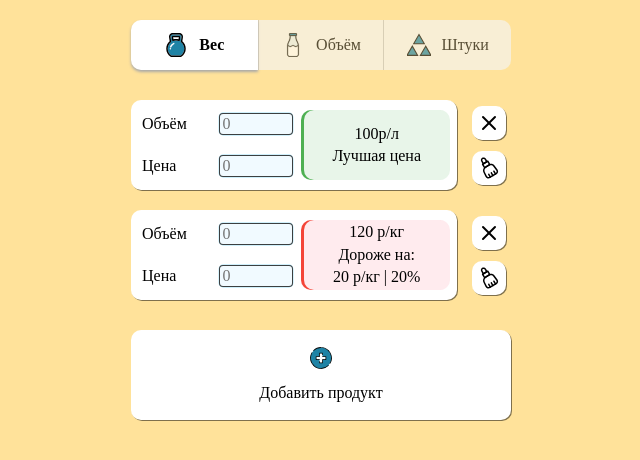
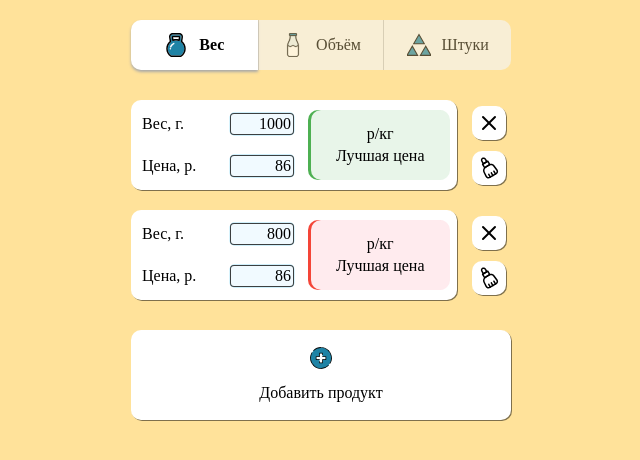
Before and after one commit to display-nice/react_economka, a React (Create React App) app: page / in a window 1280 px wide. Shown: the top 460 px of the page, without its empty margins (319-959 px from the left). Built offline with nearby package versions, Linux system fonts and the light colour scheme.

Commit message:
update №3, inner logic

```diff
--- a/src/App.jsx
+++ b/src/App.jsx
@@ -1,11 +1,12 @@
 import { useState } from "react";
 import { Units } from "@components/Units";
+import { Products } from "@components/Products";
 
 function App() {
-	const unitBtnsData = {
-		weight: "Вес",
-		volume: "Объём",
-		pieces: "Штуки",
+	const unitsData = {
+		weight: ["Вес", "кг", "г"],
+		volume: ["Объём", "л", "мл"],
+		pieces: ["Штуки", "шт", "шт"],
 	};
 	const [activeUnit, setActiveUnit] = useState("weight");
 	const handleUnitClick = (btnName) => {
@@ -15,86 +16,8 @@ function App() {
 	return (
 		<div className="App">
 			<main className="main">
-				<Units {...{ unitBtnsData, activeUnit, handleUnitClick }}/>
-				<section className="products">
-					<div className="product">
-						<div className="product__main">
-							<label htmlFor="product1__unitinput" className="product__label product__label--unit">
-								Объём
-							</label>
-							<input
-								id="product1__unitinput"
-								type="number"
-								placeholder="0"
-								className="product__input product__input--unit"
-							/>
-							<label htmlFor="product1__priceinput" className="product__label product__label--price">
-								Цена
-							</label>
-							<input
-								id="product1__priceinput"
-								type="number"
-								placeholder="0"
-								className="product__input product__input--price"
-							/>
-							<div className="product__result product__result--best-price">
-								<p>100р/л</p>
-								<p>Лучшая цена</p>
-							</div>
-						</div>
-						<div className="product__controls">
-							<img
-								className="product__remove"
-								src={`${process.env.PUBLIC_URL}/icons/close.svg`}
-								alt="Удалить"
-							/>
-							<img
-								className="product__clear"
-								src={`${process.env.PUBLIC_URL}/icons/clear.svg`}
-								alt="Очистить"
-							/>
-						</div>
-					</div>
-					<div className="product">
-						<div className="product__main">
-							<label htmlFor="product2__unitinput" className="product__label product__label--unit">
-								Объём
-							</label>
-							<input
-								id="product2__unitinput"
-								type="number"
-								placeholder="0"
-								className="product__input product__input--unit"
-							/>
-							<label htmlFor="product2__priceinput" className="product__label product__label--price">
-								Цена
-							</label>
-							<input
-								id="product2__priceinput"
-								type="number"
-								placeholder="0"
-								className="product__input product__input--price"
-							/>
-							<div className="product__result product__result--worst-price">
-								<p>120 р/кг</p>
-								<p>Дороже на:</p>
-								<p>20 р/кг | 20%</p>
-							</div>
-						</div>
-						<div className="product__controls">
-							<button className="product__remove">
-								<img src={`${process.env.PUBLIC_URL}/icons/close.svg`} alt="Удалить" />
-							</button>
-							<button className="product__clear">
-								<img src={`${process.env.PUBLIC_URL}/icons/clear.svg`} alt="Очистить" />
-							</button>
-						</div>
-					</div>
-					<button className="products__addnew">
-						<img src={`${process.env.PUBLIC_URL}/icons/add.svg`} alt="Добавить" />
-						<p>Добавить продукт</p>
-					</button>
-				</section>
+				<Units {...{ unitsData, activeUnit, handleUnitClick }}/>
+				<Products activeUnitData={unitsData[activeUnit]}/>
 			</main>
 		</div>
 	);
--- a/src/components/Products.jsx
+++ b/src/components/Products.jsx
@@ -0,0 +1,202 @@
+import { useState } from "react";
+
+export const Products = ({ activeUnitData }) => {
+	const [unitName, unitLarge, unitSmall] = activeUnitData;
+	const initialState = [
+		{
+			id: 0,
+			unitInput: "1000",
+			priceInput: "86",
+			pricePerUnit: "",
+			placeInRating: "",
+		},
+		{
+			id: 1,
+			unitInput: "800",
+			priceInput: "86",
+			pricePerUnit: "",
+			placeInRating: "",
+		},
+	];
+	const [state, setProdState] = useState(initialState);
+
+	const changeInput = (id, value, inputName) => {
+		const newState = [...state];
+		const i = newState.findIndex((product) => product.id === id);
+		newState[i][`${inputName}`] = value;
+		setProdState(newState);
+	};
+
+	const calcPriceAndRating = () => {
+		const newState = [...state];
+		// Определение множителя. Для разных ед.изм. он может отличаться.
+		// Для получения килограммов и литров множитель = 1000
+		// для ед.изм. "Штуки" множитель = 1 ;
+		let multiplier;
+		if (unitName === "Вес" || unitName === "Объём") multiplier = 1000;
+		if (unitName === "Штуки") multiplier = 1;
+
+		// Подсчёт цены за ед.изм.
+		newState.forEach((product) => {
+			product.pricePerUnit = (product.priceInput / product.unitInput) * multiplier;
+		});
+
+		// Сортировка копии макета состояния по Цене За Ед.изм., по возрастанию
+		const sortedNewState = newState.sort((a, b) => Number(a.pricePerUnit) - Number(b.pricePerUnit));
+
+		// Заполнение поля "Место в рейтинге" на основании индекса.
+		sortedNewState.forEach((product, index) => {
+			product.placeInRating = index;
+		});
+
+		// Сортировка по айди, чтобы вернуть обратно оригинальный порядок отображения карточек на экране
+		sortedNewState.sort((a, b) => a.id - b.id);
+
+		setProdState(sortedNewState);
+	};
+
+	const products = state.map((product, index) => {
+
+		const resultClassesMapping = [
+			"product__result product__result--best-price",   // Для лучшей цены
+			"product__result product__result--worst-price", // Для худшей цены
+			"product__result product__result--second-price", // Для второй цены после лучшей
+			"product__result product__result--third-price",  // Для третьей цены
+	  ];
+	  // Фильтруем классы в зависимости от количества продуктов
+	  const filteredClasses = resultClassesMapping.slice(0, state.length);
+	  // Назначаем класс или стандартный, если индекс выходит за пределы
+	  const resultClasses = filteredClasses[index] || "product__result";
+
+		return (
+			<div className="product" key={"product_id_" + product.id}>
+				<div className="product__main">
+					<label htmlFor="product1__unitinput" className="product__label product__label--unit">
+						{unitName + `, ${unitSmall}.`}
+					</label>
+					<input
+						id="product1__unitinput"
+						type="number"
+						placeholder="0"
+						className="product__input product__input--unit"
+						name="unitInput"
+						value={+product.unitInput}
+						onChange={(e) => changeInput(product.id, e.target.value, e.target.name)}
+					/>
+
+					<label htmlFor="product1__priceinput" className="product__label product__label--price">
+						Цена, р.
+					</label>
+					<input
+						id="product1__priceinput"
+						type="number"
+						placeholder="0"
+						className="product__input product__input--price"
+						name="priceInput"
+						value={+product.priceInput}
+						onChange={(e) => changeInput(product.id, e.target.value, e.target.name)}
+					/>
+					<div className={resultClasses}>
+						<p>{`${product.pricePerUnit} р/${unitLarge}`}</p>
+						<p>Лучшая цена</p>
+					</div>
+				</div>
+				<div className="product__controls">
+					<img
+						className="product__remove"
+						src={`${process.env.PUBLIC_URL}/icons/close.svg`}
+						alt="Удалить"
+					/>
+					<img
+						className="product__clear"
+						src={`${process.env.PUBLIC_URL}/icons/clear.svg`}
+						alt="Очистить"
+					/>
+				</div>
+			</div>
+		);
+	});
+	return (
+		<section className="products">
+			{products}
+			<button className="products__addnew" onClick={calcPriceAndRating}>
+				<img src={`${process.env.PUBLIC_URL}/icons/add.svg`} alt="Добавить" />
+				<p>Добавить продукт</p>
+			</button>
+		</section>
+	);
+};
+
+/* <div className="product">
+	<div className="product__main">
+		<label htmlFor="product1__unitinput" className="product__label product__label--unit">
+			Объём
+		</label>
+		<input
+			id="product1__unitinput"
+			type="number"
+			placeholder="0"
+			className="product__input product__input--unit"
+		/>
+		<label htmlFor="product1__priceinput" className="product__label product__label--price">
+			Цена
+		</label>
+		<input
+			id="product1__priceinput"
+			type="number"
+			placeholder="0"
+			className="product__input product__input--price"
+		/>
+		<div className="product__result product__result--best-price">
+			<p>100р/л</p>
+			<p>Лучшая цена</p>
+		</div>
+	</div>
+	<div className="product__controls">
+		<img
+			className="product__remove"
+			src={`${process.env.PUBLIC_URL}/icons/close.svg`}
+			alt="Удалить"
+		/>
+		<img
+			className="product__clear"
+			src={`${process.env.PUBLIC_URL}/icons/clear.svg`}
+			alt="Очистить"
+		/>
+	</div>
+</div>
+<div className="product">
+	<div className="product__main">
+		<label htmlFor="product2__unitinput" className="product__label product__label--unit">
+			Объём
+		</label>
+		<input
+			id="product2__unitinput"
+			type="number"
+			placeholder="0"
+			className="product__input product__input--unit"
+		/>
+		<label htmlFor="product2__priceinput" className="product__label product__label--price">
+			Цена
+		</label>
+		<input
+			id="product2__priceinput"
+			type="number"
+			placeholder="0"
+			className="product__input product__input--price"
+		/>
+		<div className="product__result product__result--worst-price">
+			<p>120 р/кг</p>
+			<p>Дороже на:</p>
+			<p>20 р/кг | 20%</p>
+		</div>
+	</div>
+	<div className="product__controls">
+		<button className="product__remove">
+			<img src={`${process.env.PUBLIC_URL}/icons/close.svg`} alt="Удалить" />
+		</button>
+		<button className="product__clear">
+			<img src={`${process.env.PUBLIC_URL}/icons/clear.svg`} alt="Очистить" />
+		</button>
+	</div>
+</div> */
--- a/src/components/Units.jsx
+++ b/src/components/Units.jsx
@@ -1,8 +1,7 @@
-export const Units = ({unitBtnsData, activeUnit, handleUnitClick}) => {
-
+export const Units = ({unitsData, activeUnit, handleUnitClick}) => {
 	let UnitButtons = [];
-	for (let keyName in unitBtnsData) {
-		const value = unitBtnsData[keyName];
+	for (let keyName in unitsData) {
+		const value = unitsData[keyName][0];
 		UnitButtons.push(
 			<button
 				key={keyName + "_btn"}
--- a/src/css/style.css
+++ b/src/css/style.css
@@ -117,7 +117,7 @@ button {
 	grid-template-areas:
 		"a b e"
 		"c d e";
-	grid-template-columns: 1fr 1fr 2fr;
+	grid-template-columns: 1.2fr 1fr 2fr;
 	align-items: center;
 	gap: 7px;
 	padding: 7px;
@@ -140,14 +140,14 @@ button {
 	grid-area: d;
 }
 
-
 .product__input {
 	outline: none;
-	max-width: 74px;
+	max-width: 64px;
 	border-radius: 4px;
 	border: 1px solid rgba(0, 0, 0, 0.75);
 	background-color: var(--input-bg);
 	box-shadow: 0 0 0 0.4px var(--input-shadow);
+	text-align: right;
 }
 .product__input:hover {
 	box-shadow: 0 0 0 1px var(--input-hover-shadow);
@@ -194,7 +194,6 @@ button {
 }
 
 .products__addnew {
-	/* all: unset; */
 	margin-top: 30px;
 	height: 90px;
 	display: grid;
--- a/src/index.js
+++ b/src/index.js
@@ -5,7 +5,7 @@ import './css/style.css';
 
 const root = ReactDOM.createRoot(document.getElementById('root'));
 root.render(
-  <React.StrictMode>
+  // <React.StrictMode>
     <App />
-  </React.StrictMode>
+  // </React.StrictMode>
 );
```
